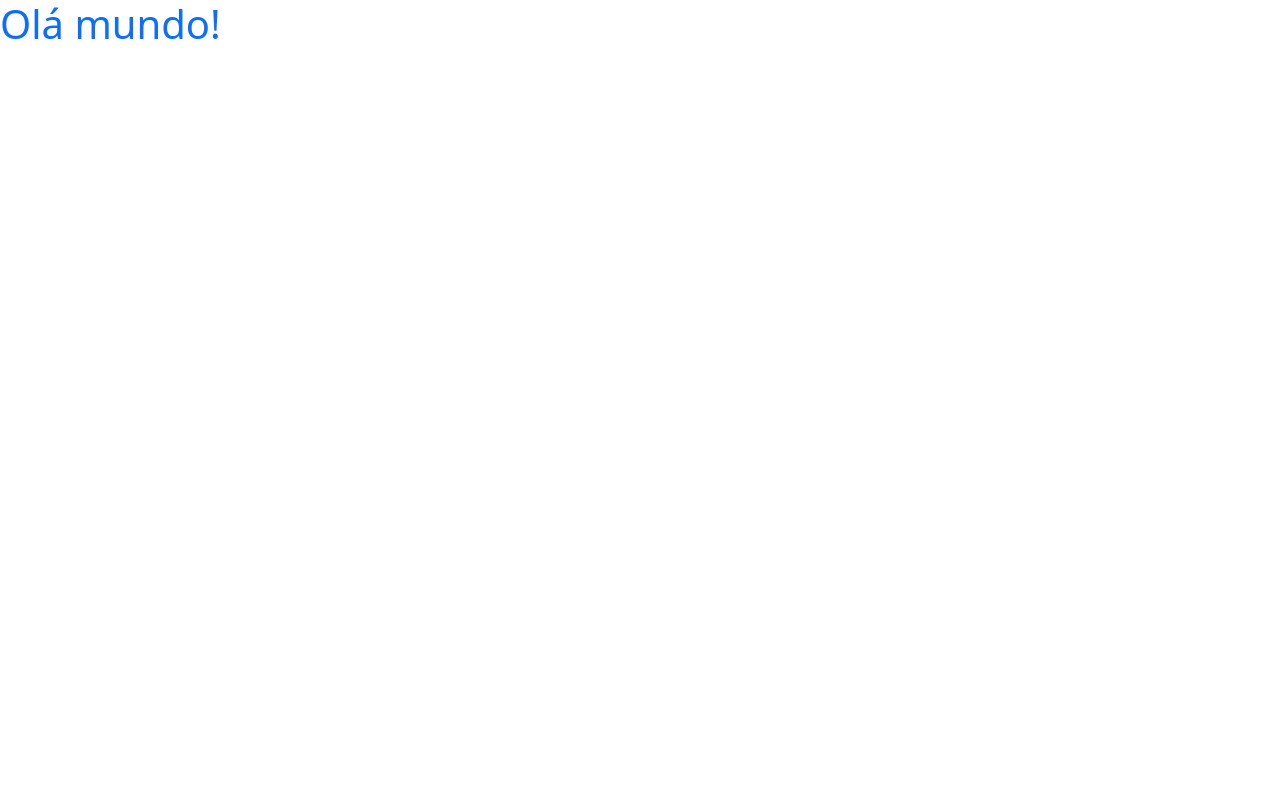
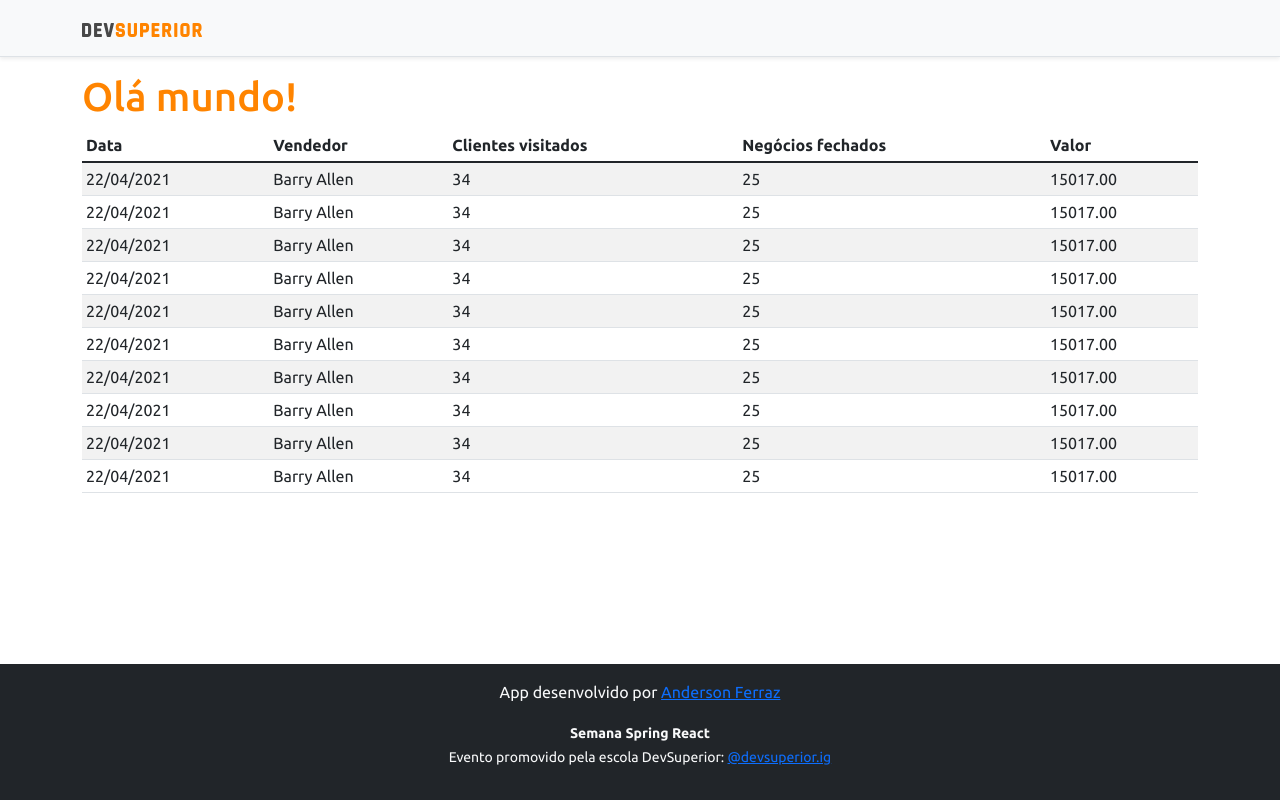
Before and after one commit to andferraz70/projeto-sds3, a React (Create React App) app in the folder frontend/: page / in a window 1280 px wide. Built offline with nearby package versions, Linux system fonts and the light colour scheme.

Commit message:
Objetos estáticos básicos

```diff
--- a/frontend/src/App.tsx
+++ b/frontend/src/App.tsx
@@ -1,8 +1,17 @@
+import DataTable from "components/DataTable";
+import Footer from "components/Footer";
+import NavBar from "components/NavBar";
+
 function App() {
   return (
-    <div>
+    <>
+    <NavBar />
+    <div className="container">
       <h1 className="text-primary">Olá mundo!</h1>
+      <DataTable />
     </div>
+    <Footer />
+    </>
   );
 }
 
--- a/frontend/src/assets/css/styles.css
+++ b/frontend/src/assets/css/styles.css
@@ -0,0 +1,32 @@
+@import url('https://fonts.googleapis.com/css2?family=Ubuntu:wght@300;400;500;700&display=swap');
+:root {
+    --color-primary: #FF8400;
+}
+
+html, body {
+    height: 100%;
+    font-family: "Ubuntu", sans-serif;
+}
+
+#root {
+    display: flex;
+    flex-direction: column;
+    height: 100%;
+}
+
+.content {
+    flex: 1 0 auto;
+}
+
+.footer {
+    flex-shrink: 0;
+    text-align: center;
+}
+
+.bg-primary {
+    background-color: var(--color-primary) !important;
+}
+
+.text-primary {
+    color: var(--color-primary) !important;
+}
--- /dev/null
+++ b/frontend/src/components/DataTable/index.tsx
@@ -0,0 +1,91 @@
+const DataTable = () => {
+    return (
+        <div className="table-responsive">
+            <table className="table table-striped table-sm">
+                <thead>
+                    <tr>
+                        <th>Data</th>
+                        <th>Vendedor</th>
+                        <th>Clientes visitados</th>
+                        <th>Negócios fechados</th>
+                        <th>Valor</th>
+                    </tr>
+                </thead>
+                <tbody>
+                    <tr>
+                        <td>22/04/2021</td>
+                        <td>Barry Allen</td>
+                        <td>34</td>
+                        <td>25</td>
+                        <td>15017.00</td>
+                    </tr>
+                    <tr>
+                        <td>22/04/2021</td>
+                        <td>Barry Allen</td>
+                        <td>34</td>
+                        <td>25</td>
+                        <td>15017.00</td>
+                    </tr>
+                    <tr>
+                        <td>22/04/2021</td>
+                        <td>Barry Allen</td>
+                        <td>34</td>
+                        <td>25</td>
+                        <td>15017.00</td>
+                    </tr>
+                    <tr>
+                        <td>22/04/2021</td>
+                        <td>Barry Allen</td>
+                        <td>34</td>
+                        <td>25</td>
+                        <td>15017.00</td>
+                    </tr>
+                    <tr>
+                        <td>22/04/2021</td>
+                        <td>Barry Allen</td>
+                        <td>34</td>
+                        <td>25</td>
+                        <td>15017.00</td>
+                    </tr>
+                    <tr>
+                        <td>22/04/2021</td>
+                        <td>Barry Allen</td>
+                        <td>34</td>
+                        <td>25</td>
+                        <td>15017.00</td>
+                    </tr>
+                    <tr>
+                        <td>22/04/2021</td>
+                        <td>Barry Allen</td>
+                        <td>34</td>
+                        <td>25</td>
+                        <td>15017.00</td>
+                    </tr>
+                    <tr>
+                        <td>22/04/2021</td>
+                        <td>Barry Allen</td>
+                        <td>34</td>
+                        <td>25</td>
+                        <td>15017.00</td>
+                    </tr>
+                    <tr>
+                        <td>22/04/2021</td>
+                        <td>Barry Allen</td>
+                        <td>34</td>
+                        <td>25</td>
+                        <td>15017.00</td>
+                    </tr>
+                    <tr>
+                        <td>22/04/2021</td>
+                        <td>Barry Allen</td>
+                        <td>34</td>
+                        <td>25</td>
+                        <td>15017.00</td>
+                    </tr>
+                </tbody>
+            </table>
+        </div>
+    );
+}
+
+export default DataTable;
--- /dev/null
+++ b/frontend/src/components/Footer/index.tsx
@@ -0,0 +1,13 @@
+const Footer = () => {
+    return (
+        <footer className="footer mt-auto py-3 bg-dark">
+            <div className="container">
+                <p className="text-light">App desenvolvido por <a href="https://github.com/andferraz70" target="_blank" rel="noreferrer">Anderson Ferraz</a></p>
+                <p className="text-light"><small><strong>Semana Spring React</strong><br />
+                    Evento promovido pela escola DevSuperior: <a href="https://instagram.com/devsuperior.ig" target="_blank" rel="noreferrer">@devsuperior.ig</a></small></p>
+            </div>
+        </footer>
+    );
+}
+
+export default Footer;
--- /dev/null
+++ b/frontend/src/components/NavBar/index.tsx
@@ -0,0 +1,15 @@
+import ImgDsDark from 'assets/img/ds-dark.svg';
+
+const NavBar = () => {
+    return (
+        <div className="d-flex flex-column flex-md-row align-items-center p-3 px-md-4 mb-3 bg-light border-bottom shadow-sm">
+            <div className="container">
+                <nav className="my-2 my-md-0 mr-md-3">
+                    <img src={ImgDsDark} alt="DevSuperior" width="120" />
+                </nav>
+            </div>
+        </div>
+    );
+}
+
+export default NavBar;
```
Also changed, not shown: frontend/src/assets/img/ds-dark.svg (added).
